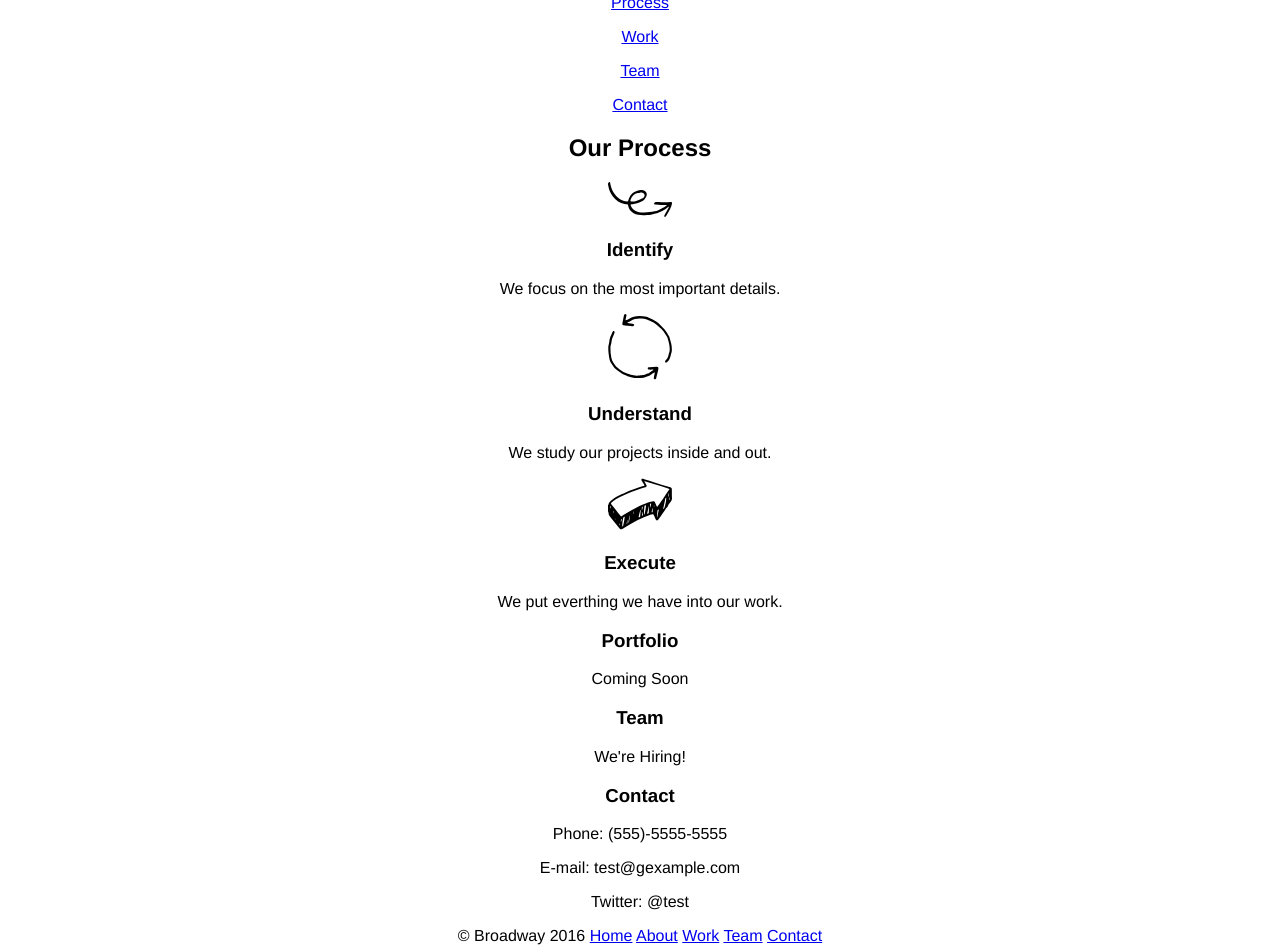
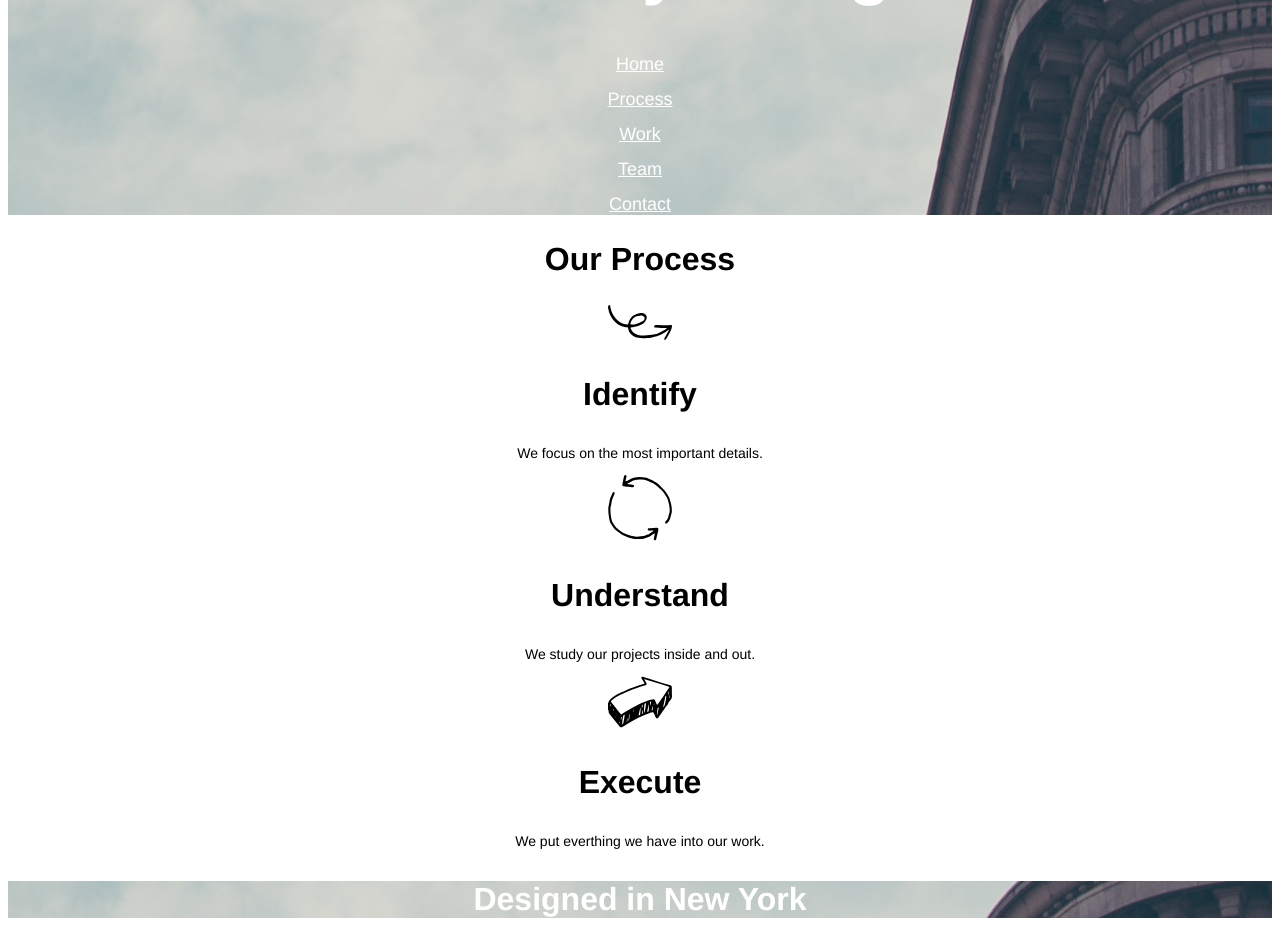
Before and after one commit to crateboy/broadway_design, a plain HTML site: page index.html in a window 1280 px wide. Shown: the part 120-1072 px from the top of the page. Drawn offline with Linux system fonts and the light colour scheme.

Commit message:
all done

```diff
--- a/index.html
+++ b/index.html
@@ -11,11 +11,11 @@
     <!-- Header -->
     <div class="header">
       <h1>Broadway Design</h1>
-      <p> <a href="#">Home</a></p>
-      <p> <a href="#">Process</a></p>
-      <p> <a href="#">Work</a></p>
-      <p> <a href="#">Team</a></p>
-      <p> <a href="#">Contact</a></p>
+      <p> <a class="btn-nav" href="#">Home</a></p>
+      <p> <a class="btn-nav" href="#">Process</a></p>
+      <p> <a class="btn-nav" href="#">Work</a></p>
+      <p> <a class="btn-nav" href="#">Team</a></p>
+      <p> <a class="btn-nav" href="#">Contact</a></p>
     </div>
 
     <!-- Main Section -->
@@ -39,6 +39,7 @@
     <!--Contact Info-->
 
     <div>
+      <h3 class="seperator">Designed in New York</h3>
       <h3>Portfolio</h3>
       <p>Coming Soon</p>
       <h3>Team</h3>
@@ -55,11 +56,11 @@
     <div class="footer">
       <p>
       	&copy; Broadway 2016
-      	<a class="link" href="#home" >Home</a>
-      	<a class="link" href="#about" >About</a>
-      	<a class="link" href="#work" >Work</a>
-      	<a class="link" href="#team" >Team</a>
-      	<a class="link" href="#contact" >Contact</a>
+      	<a class="btn-nav" href="#home" >Home</a>
+      	<a class="btn-nav" href="#about" >About</a>
+      	<a class="btn-nav" href="#work" >Work</a>
+      	<a class="btn-nav" href="#team" >Team</a>
+      	<a class="btn-nav" href="#contact" >Contact</a>
       </p>
 
 
--- a/resources/css/style.css
+++ b/resources/css/style.css
@@ -2,3 +2,48 @@ html {
 	font-family: Helvetica;
 	text-align: center;
 }
+
+.header {
+	background-image: url('../images/the-flatiron-building.png');
+}
+
+h1,
+h2,
+h3
+.seperator {
+	font-weight: bold;
+}
+
+h1 {
+	font-size: 70px;
+	color: white;
+}
+
+.btn-nav {
+	font-size: 18px;
+	color: white
+}
+
+h2,
+h3  {
+	font-size: 32px;
+}
+
+p {
+	font-size: 14px;
+}
+
+.seperator {
+	color: white;
+	background-image: url('../images/the-flatiron-building.png');
+}
+
+.footer {
+	text-align: left;
+}
+
+.footer p {
+	font-size: 11px;
+	color: white;
+	background-color: dimgray;
+}
```
